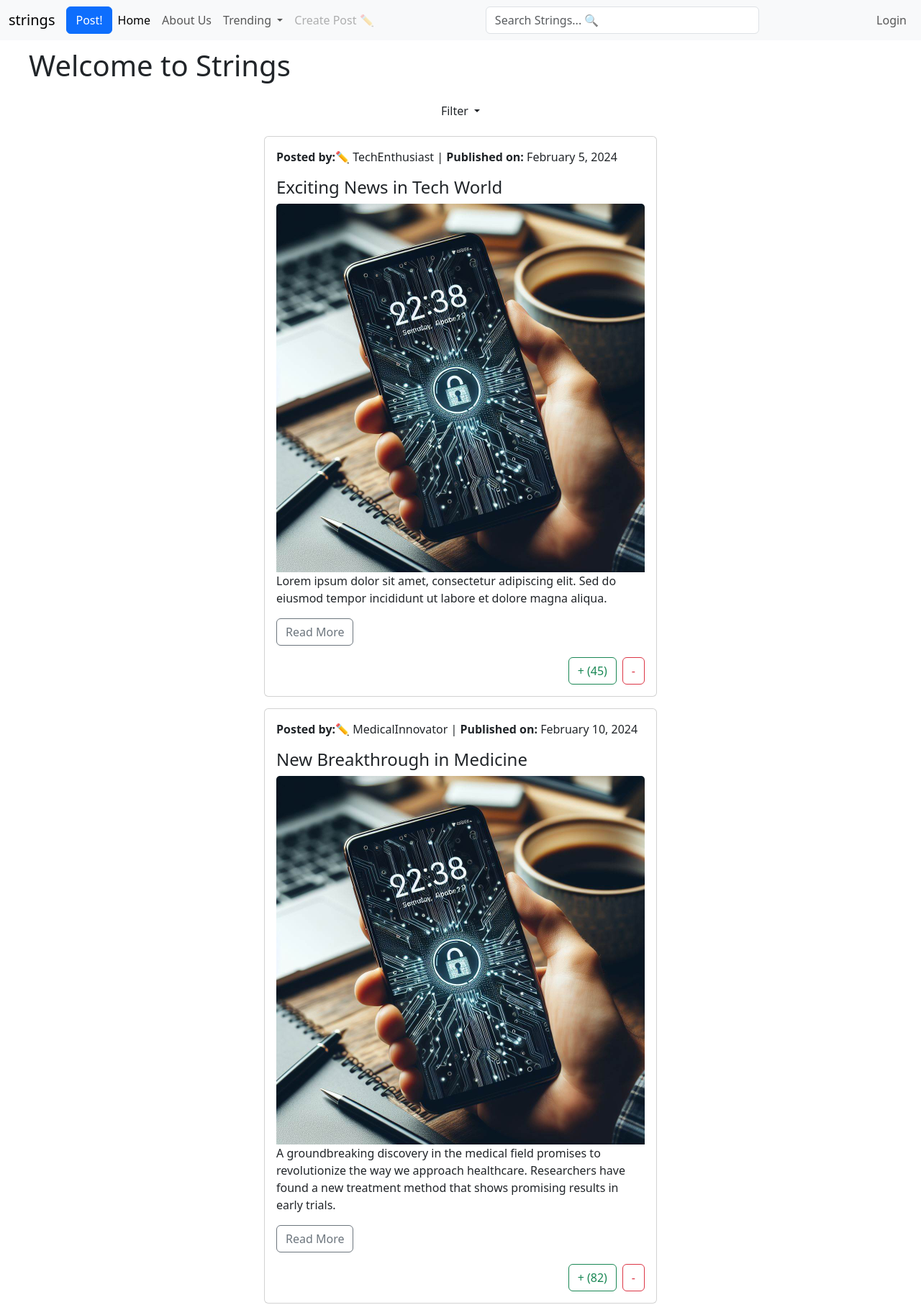
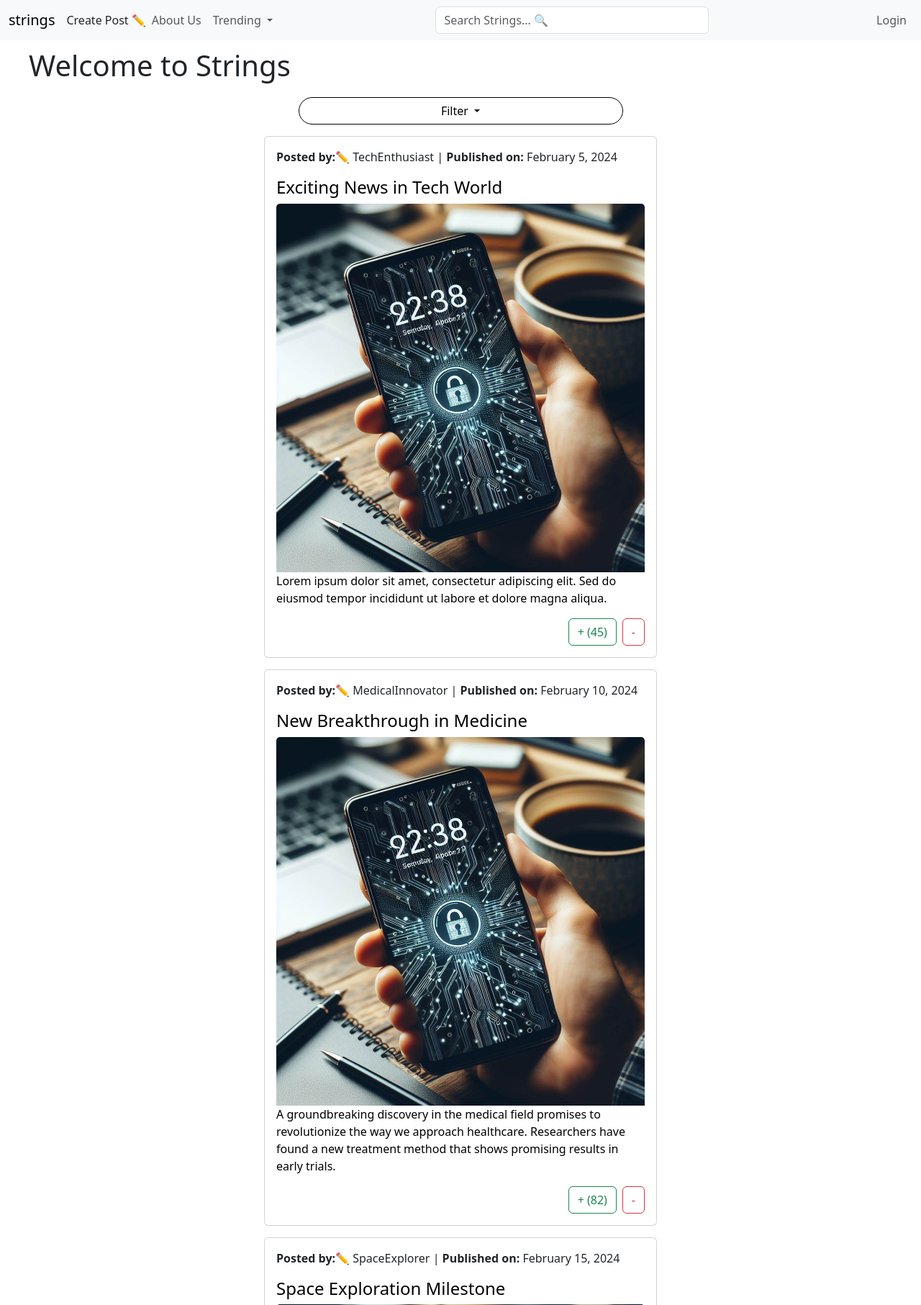
Before and after one commit to carsondrobe/strings, a PHP site: page /home.html in a window 1280 px wide. Shown: the top 1813 px of the page at 72% size. Run offline with PHP 8.4, Linux system fonts and the light colour scheme.

Commit message:
back to top, button fix, remove read more

```diff
--- a/css/home_style.css
+++ b/css/home_style.css
@@ -15,3 +15,27 @@ h1 {
 body {
     padding-top: 75px;
 }
+
+#btn-back-to-top {
+    position: fixed;
+    bottom: 20px;
+    right: 20px;
+    display: none;
+}
+
+.btn-outline-black {
+    color: black;
+    border-color: black;
+}
+
+.btn-outline-black:hover {
+    border-color: black;
+    background-color: rgb(249, 249, 249);
+}
+
+.post-link {
+    text-decoration: none;
+    /* Remove default underline for links */
+    color: #000;
+    /* Set the color for the link */
+}
--- a/home.html
+++ b/home.html
@@ -19,16 +19,15 @@
     <nav class="navbar navbar-expand-lg bg-body-tertiary fixed-top">
         <div class="container-fluid">
             <a class="navbar-brand" href="#">strings</a>
-            <button type="button" class="btn btn-primary" data-bs-toggle="modal" data-bs-target="#createPostModal">Post!</button>
+            <a class="nav-link active" type="button" aria-disabled="true" data-bs-toggle="modal"
+                data-bs-target="#createPostModal">Create Post ✏️ </a>
             <button class="navbar-toggler" type="button" data-bs-toggle="collapse" data-bs-target="#navbarScroll"
                 aria-controls="navbarScroll" aria-expanded="false" aria-label="Toggle navigation">
                 <span class="navbar-toggler-icon"></span>
             </button>
             <div class="collapse navbar-collapse" id="navbarScroll">
                 <ul class="navbar-nav me-auto my-2 my-lg-0 navbar-nav-scroll" style="--bs-scroll-height: 100px;">
-                    <li class="nav-item">
-                        <a class="nav-link active" aria-current="page" href="#">Home</a>
-                    </li>
+
                     <li class="nav-item">
                         <a class="nav-link" href="#">About Us</a>
                     </li>
@@ -50,10 +49,7 @@
 
                         </ul>
                     </li>
-                    <li class="nav-item">
-                        <a class="nav-link disabled" aria-disabled="true">Create Post ✏️ </a>
 
-                    </li>
                 </ul>
                 <form class="d-flex" role="search">
                     <input class="form-control me-2" type="search" placeholder="Search Strings... 🔍"
@@ -76,7 +72,7 @@
         <div class="row justify-content-center">
             <div class="col-md-5"> <!-- Adjust the column width based on your layout -->
                 <div class="dropdown" id="filter-dropdown">
-                    <button class="btn btn-outline-soft-blue rounded-pill dropdown-toggle w-100" type="button"
+                    <button class="btn btn-outline-black rounded-pill dropdown-toggle w-100" type="button"
                         data-bs-toggle="dropdown">
                         Filter<i class="bi bi-filter"></i>
                     </button>
@@ -138,12 +134,12 @@
                 <div class="card">
                     <div class="card-body">
                         <p class="card-text"><strong>Posted by:✏️</strong> ${post.author} | <strong>Published on:</strong> ${post.date}</p>
+                        <a href="view_post.html" class="post-link"> <!-- Anchor tag for the entire post -->
                             <h4 class="card-title">${post.title}</h4>
                             <img src="img/test_image.jpeg" class="card-img-top" alt="Test Image">
                             <p class="card-text">${post.content}</p>
+                        </a>
 
-
-                                <a href="view_post.html" class="btn btn-outline-secondary">Read More</a>
                         <div class="d-flex justify-content-end mt-3">
                             <button type="button" class="btn btn-outline-success me-2">+ (${randomCount})</button>
                             <button type="button" class="btn btn-outline-danger">-</button>
@@ -154,6 +150,7 @@
         </div>
     `;
         }
+
 
         // Function to append posts to the post container
         function appendPosts() {
@@ -188,7 +185,8 @@
                         <div class="form-group row">
                             <label for="postTitle" class="col-sm-2 col-form-label">Title</label>
                             <div class="col-sm-10">
-                                <input type="text" class="form-control" id="postTitle" name="postTitle" placeholder="Enter post title...">
+                                <input type="text" class="form-control" id="postTitle" name="postTitle"
+                                    placeholder="Enter post title...">
                             </div>
                         </div>
                         <div class="form-group row">
@@ -199,7 +197,8 @@
                         </div>
                         <div class="form-group row">
                             <label for="postDescription">Description</label>
-                            <textarea class="form-control" id="postDescription" name="postDescription" rows="5" placeholder="Enter post description..."></textarea>
+                            <textarea class="form-control" id="postDescription" name="postDescription" rows="5"
+                                placeholder="Enter post description..."></textarea>
                         </div>
                     </form>
                 </div>
@@ -211,6 +210,39 @@
         </div>
     </div>
 
+    <!-- Back to top button -->
+    <button type="button" class="btn btn-outline-black" id="btn-back-to-top">
+        Back to Top
+    </button>
+
+    <script>
+        //Get the button
+        let mybutton = document.getElementById("btn-back-to-top");
+
+        // When the user scrolls down 20px from the top of the document, show the button
+        window.onscroll = function () {
+            scrollFunction();
+        };
+
+        function scrollFunction() {
+            if (
+                document.body.scrollTop > 500 ||
+                document.documentElement.scrollTop > 500
+            ) {
+                mybutton.style.display = "block";
+            } else {
+                mybutton.style.display = "none";
+            }
+        }
+        // When the user clicks on the button, scroll to the top of the document
+        mybutton.addEventListener("click", backToTop);
+
+        function backToTop() {
+            document.body.scrollTop = 0;
+            document.documentElement.scrollTop = 0;
+        }
+    </script>
+
 </body>
 
 </html>
```
Lines whose indentation alone changed are shown as unchanged.
